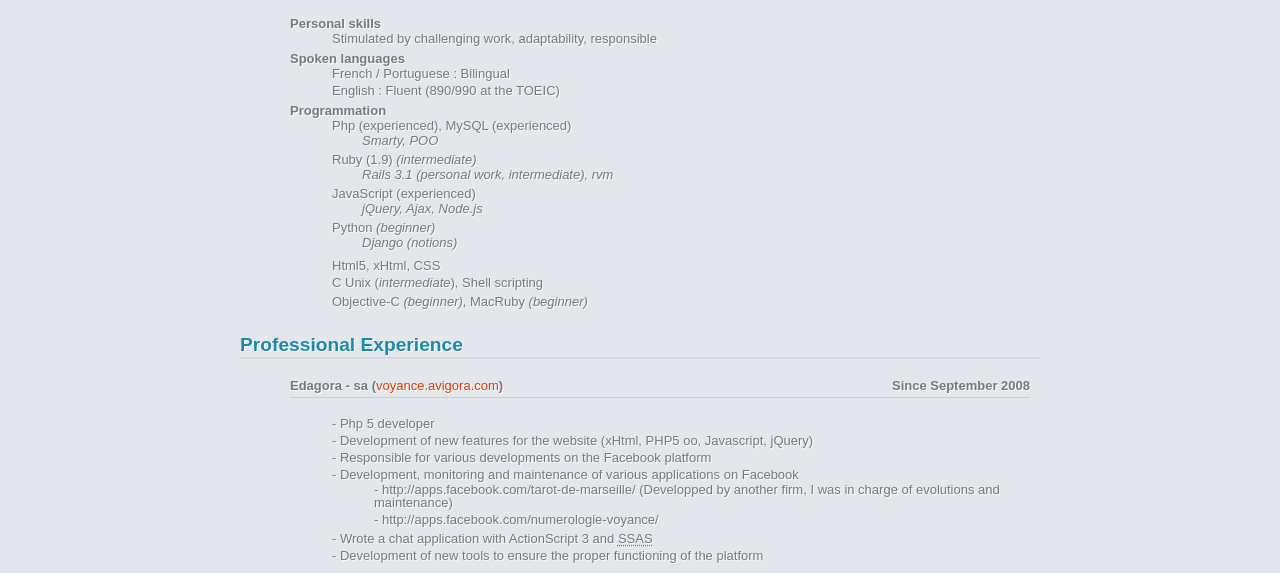
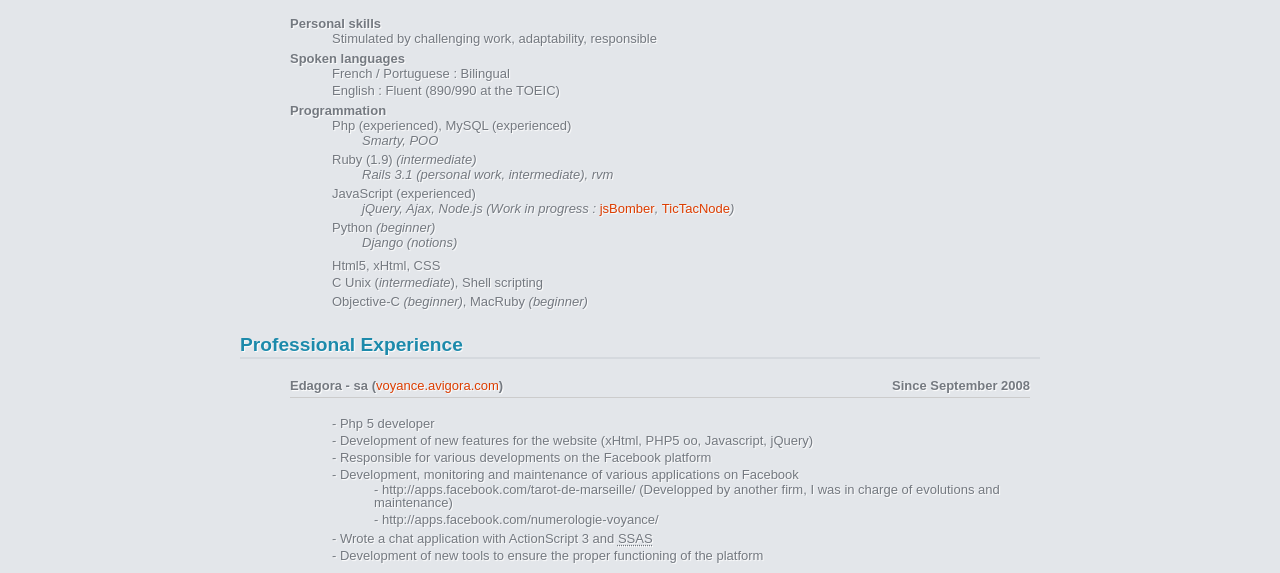
Before and after one commit to Shahor/resume, a plain HTML site: page index_en.html in a window 1280 px wide. Shown: the part 227-800 px from the top of the page. Drawn offline with Linux system fonts and the light colour scheme.

Commit message:
Details
Added links to some js Work

```diff
--- a/css/cv_print.css
+++ b/css/cv_print.css
@@ -187,7 +187,7 @@ hr
 	margin-top: 35px;
 }
 
-.hidden
+.hiddenInPdf
 {
 	display: none;
 }
--- a/index_en.html
+++ b/index_en.html
@@ -89,9 +89,10 @@
 						JavaScript (experienced)
 					</p>
 					<p class="skillsDetails">
-						jQuery, Ajax, Node.js <span class="hidden">(
-								<a href="https://github.com/Shahor/jsBomber" target="_blank">jsBomber</a>
-							)</span>
+						jQuery, Ajax, Node.js <span class="hiddenInPdf">(Work in progress :
+								<a href="https://github.com/Shahor/jsBomber" target="_blank">jsBomber</a>,
+								<a href="https://github.com/Shahor/TicTacNode" target="_blank">TicTacNode</a>)
+							</span>
 					</p>
 				</li>
 				<li>
```
Also changed, not shown: index.html (+4 -3 lines).
